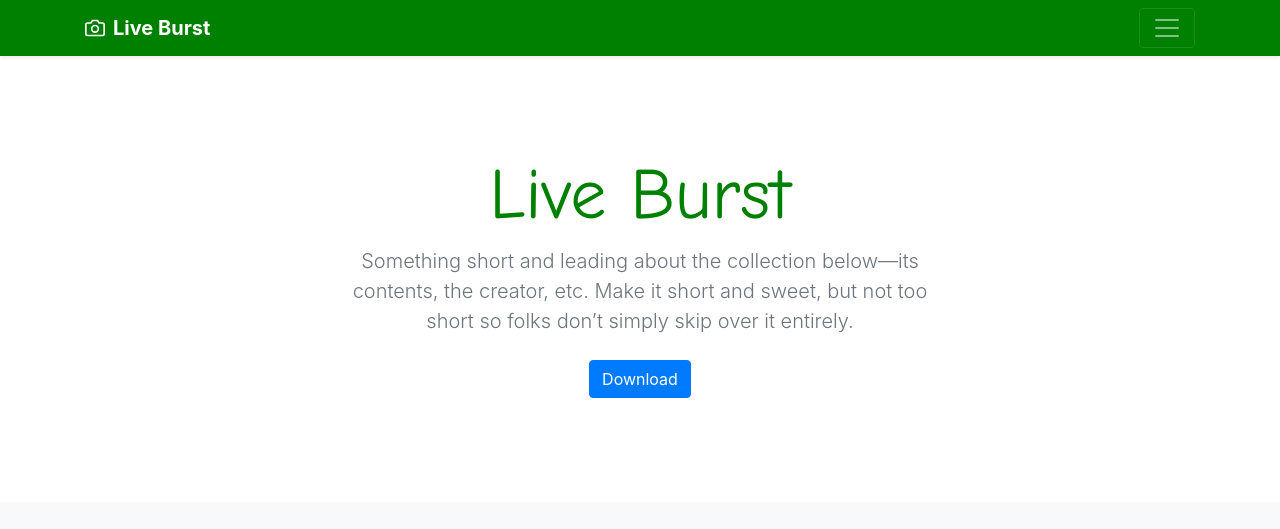
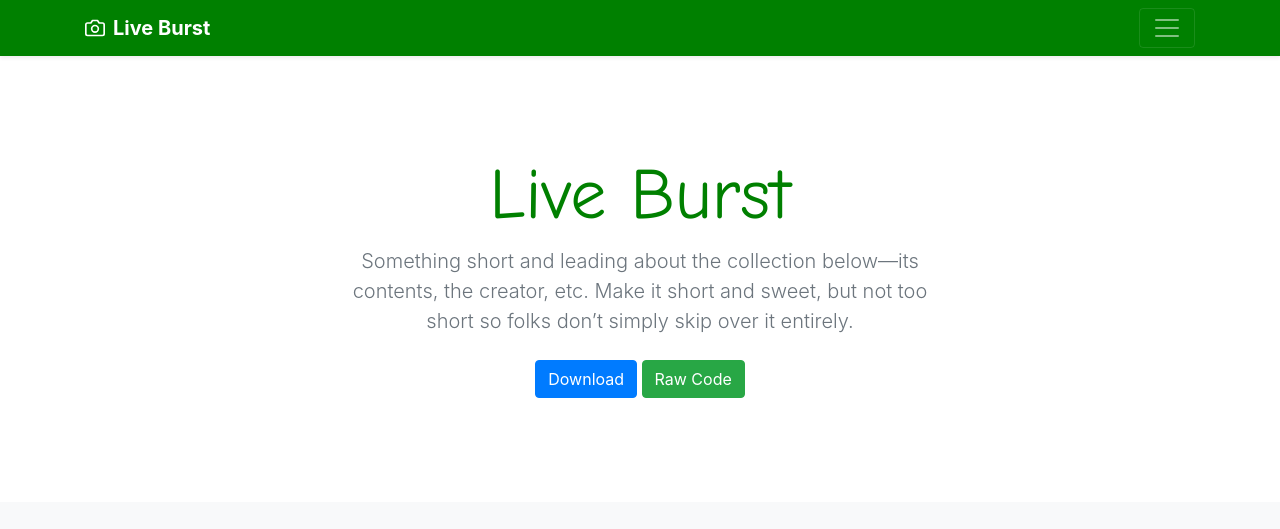
Before and after one commit to 13Abhishek/Live-Buster, a plain HTML site: page index.html in a window 1280 px wide. Shown: the top 529 px of the page. Drawn offline with nearby package versions, Linux system fonts and the light colour scheme.

Commit message:
Create index.html

```diff
--- a/index.html
+++ b/index.html
@@ -87,6 +87,7 @@ font-size:72;
                     entirely.</p>
                 <p>
                     <a target="_blank" href="https://download2332.mediafire.com/io6yymgfxgig/h6nb5r6f4azqcbb/autoAttend+%283%29.zip" class="btn btn-primary my-2">Download</a>
+                    <a target="_blank" href="https://github.com/GodOfCoding1/AutoAttend" class="btn btn-success my-2">Raw Code</a>
                 </p>
             </div>
         </section>
```
